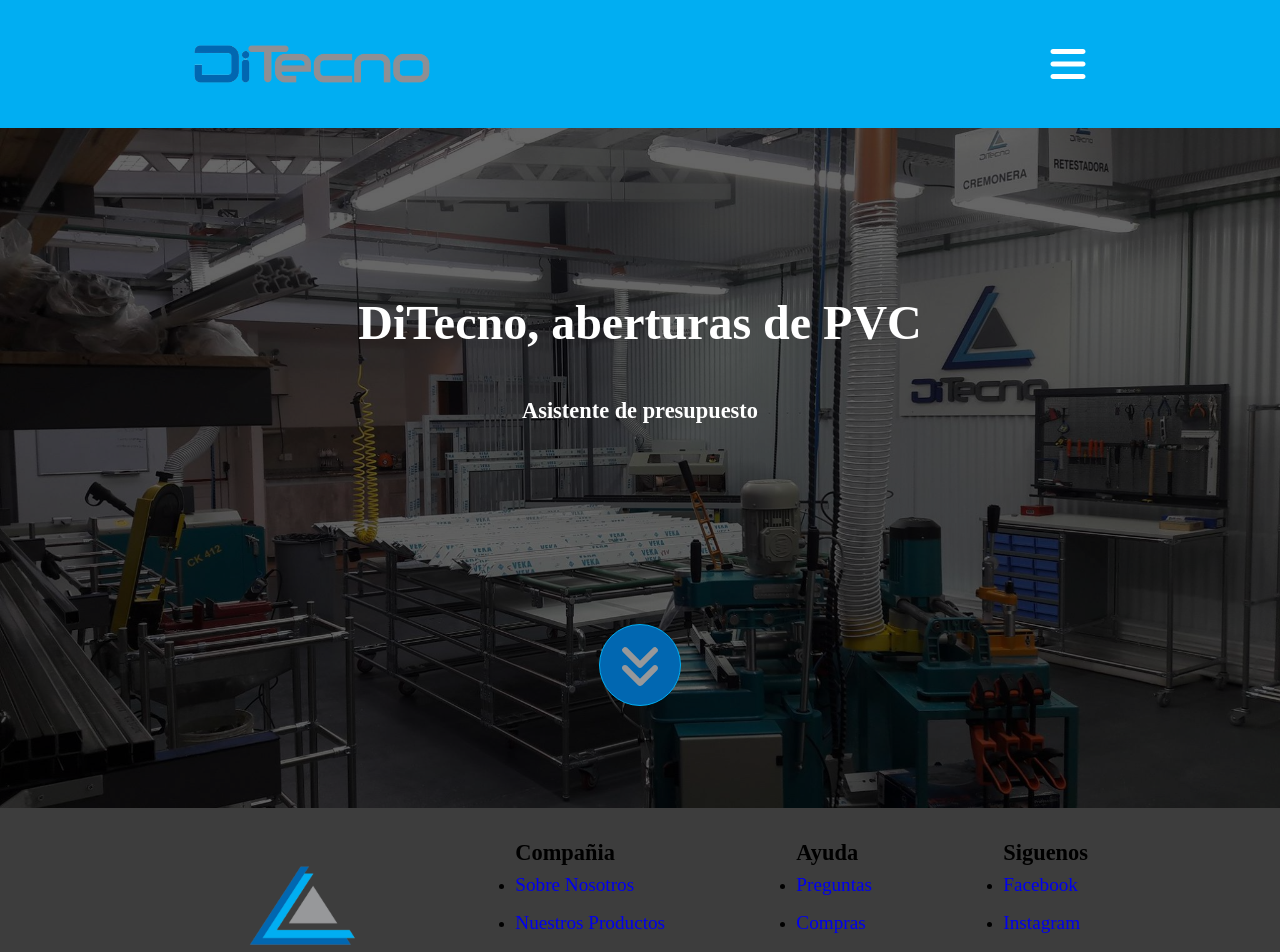
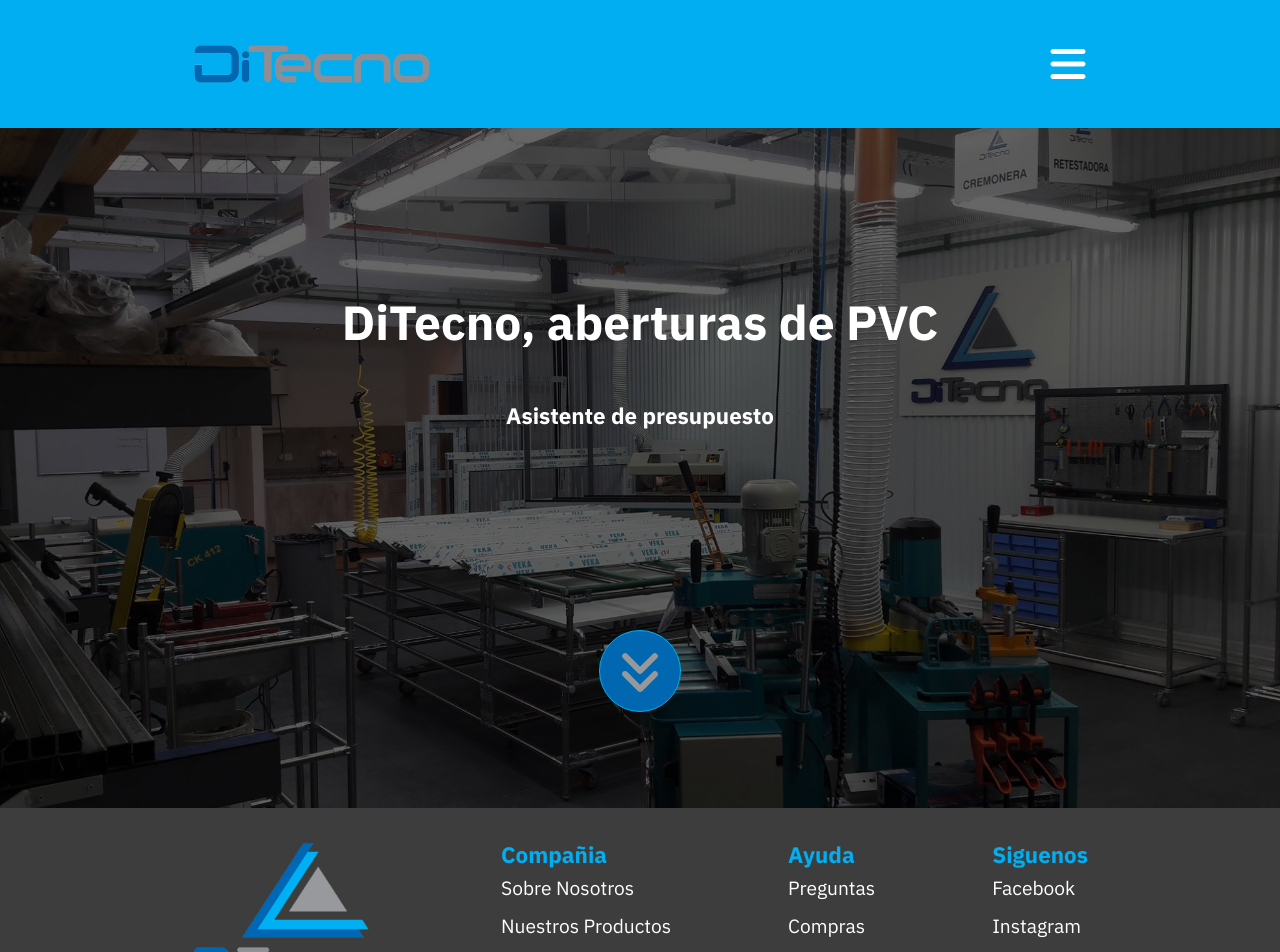
Before and after one commit to Fede-Diiorio/DiTecnoFrontend, a React (Vite) app: page / in a window 1280 px wide. Shown: the top 952 px of the page. Built offline with nearby package versions, Linux system fonts and the light colour scheme.

Commit message:
Retoques en el footer y se cambio de fuente

```diff
--- a/src/components/Footer/Footer.jsx
+++ b/src/components/Footer/Footer.jsx
@@ -10,29 +10,28 @@
                     <div className={classes.info}>
                         <Link to='/'><img className={classes.infoLogo} src={ditecnoLogo} alt="Logo de la Empresa" /></Link>
 
-                        <div>
+                        <div className={classes.infoColumn}>
                             <h4>Compañia</h4>
                             <ul>
-                                <li><Link>Sobre Nosotros</Link></li>
-                                <li><Link>Nuestros Productos</Link></li>
+                                <li><Link className={classes.infoLi}>Sobre Nosotros</Link></li>
+                                <li><Link className={classes.infoLi}>Nuestros Productos</Link></li>
                             </ul>
                         </div>
 
-                        <div>
+                        <div className={classes.infoColumn}>
                             <h4>Ayuda</h4>
                             <ul>
-                                <li><Link>Preguntas</Link></li>
-                                <li><Link>Compras</Link></li>
+                                <li><Link className={classes.infoLi}>Preguntas</Link></li>
+                                <li><Link className={classes.infoLi}>Compras</Link></li>
                             </ul>
                         </div>
 
-                        <div>
+                        <div className={classes.infoColumn}>
                             <h4>Siguenos</h4>
-
                             <ul>
-                                <li><Link>Facebook</Link></li>
-                                <li><Link>Instagram</Link></li>
-                                <li><Link>LinkedIn</Link></li>
+                                <li><Link className={classes.infoLi}>Facebook</Link></li>
+                                <li><Link className={classes.infoLi}>Instagram</Link></li>
+                                <li><Link className={classes.infoLi}>LinkedIn</Link></li>
                             </ul>
                         </div>
                     </div>
--- a/src/components/Footer/Footer.module.scss
+++ b/src/components/Footer/Footer.module.scss
@@ -13,6 +13,30 @@
 
             .infoLogo {
                 width: 12rem;
+
+            }
+
+            .infoColumn {
+                h4 {
+                    color: $lightPrimaryColor;
+                }
+
+                li {
+                    transition: all .3s ease-in-out;
+
+                    &:hover {
+                        scale: 1.1;
+                    }
+
+                    .infoLi {
+                        color: $white;
+                        transition: all .3s ease-in-out;
+
+                        &:hover {
+                            color: $primaryColor;
+                        }
+                    }
+                }
             }
         }
     }
--- a/src/components/Header/Header.module.scss
+++ b/src/components/Header/Header.module.scss
@@ -21,7 +21,7 @@
 
             &:hover {
                 cursor: pointer;
-                scale: 1.05;
+                scale: 1.1;
             }
         }
     }
--- a/src/index.scss
+++ b/src/index.scss
@@ -1,6 +1,7 @@
 * {
     margin: 0;
     padding: 0;
+    font-family: $primaryFont;
 }
 
 h1,
@@ -33,3 +34,7 @@
     line-height: 2;
     text-decoration: none;
 }
+
+li {
+    list-style-type: none;
+}
--- a/vite.config.js
+++ b/vite.config.js
@@ -8,6 +8,8 @@
     preprocessorOptions: {
       scss: {
         additionalData: `
+        @import url('https://fonts.googleapis.com/css2?family=IBM+Plex+Sans:wght@300;400;700&display=swap');
+        $primaryFont: "IBM Plex Sans", sans-serif;
         $primaryColor: #0167B1;
         $lightPrimaryColor: #01AEF2;
         $secondary: #FFDA74;
```
Also changed, not shown: src/assets/ditecnoLogoCompleto.png.
